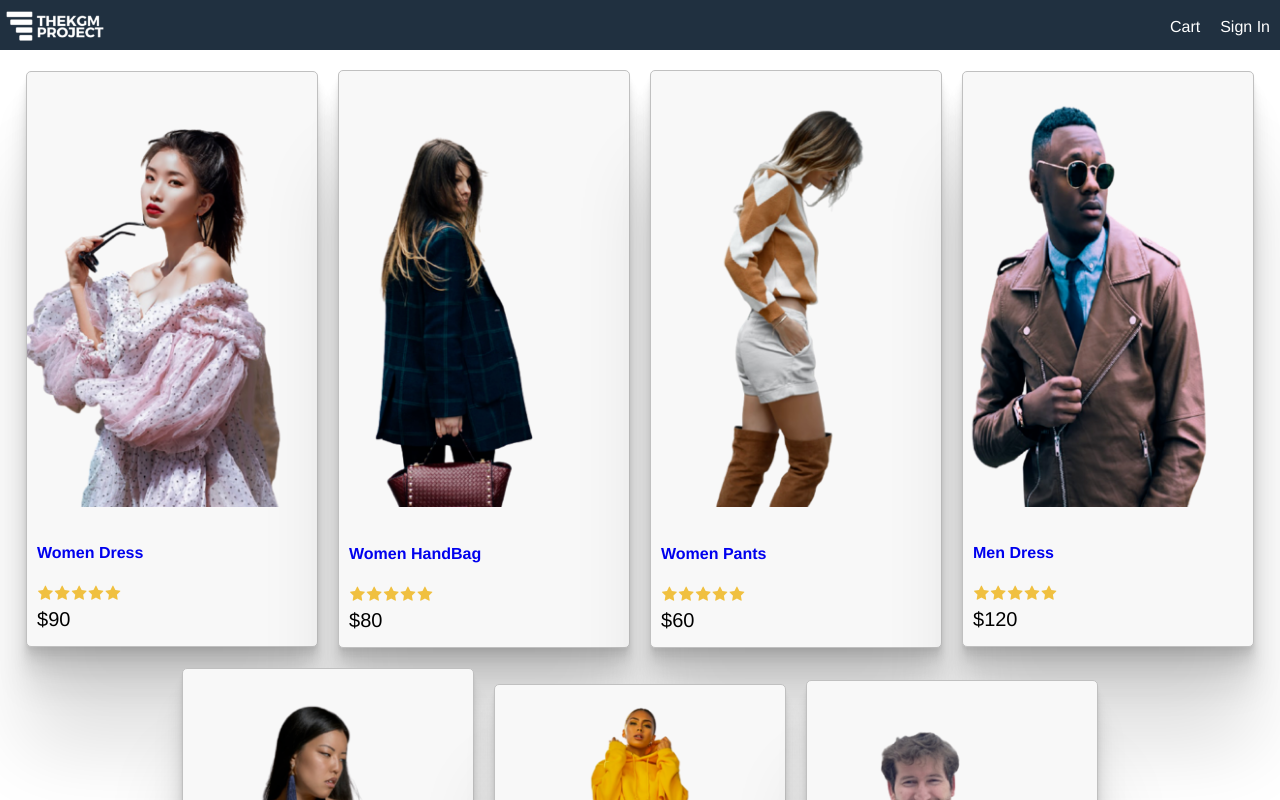
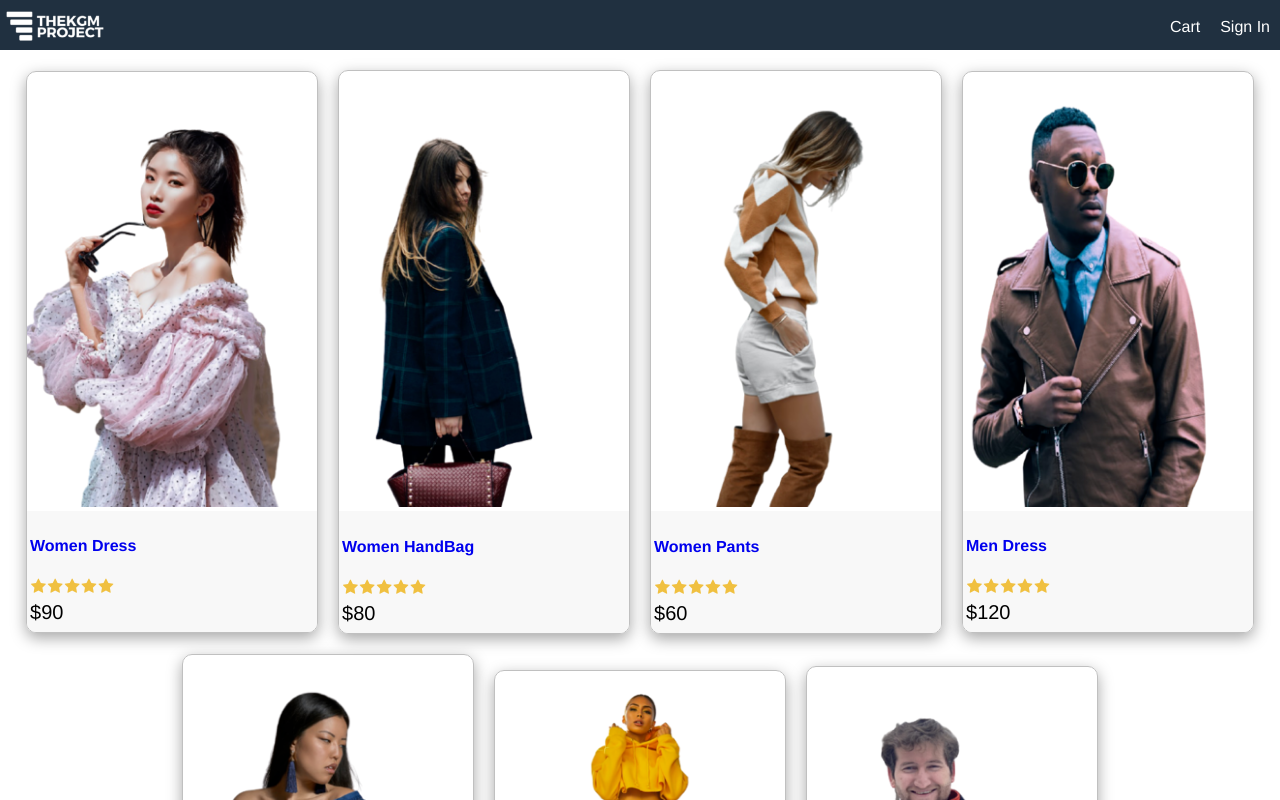
Before and after one commit to fatihkgm/EcommerceWebsite_React, a React (Create React App) app in the folder eshops/: page / in a window 1280 px wide. Shown: the top 800 px of the page. Built offline with nearby package versions, Linux system fonts and the light colour scheme.

Commit message:
css style updated

```diff
--- a/eshops/src/index.css
+++ b/eshops/src/index.css
@@ -89,16 +89,15 @@ img.medium {
 /* Card */
 .card {
   border: 0.1rem #c0c0c0 solid;
-  background-color: #f8f8f8;
-  border-radius: 0.5rem;
+  border-radius: 1rem;
   margin: 1rem;
-  box-shadow: 0 2.8px 2.2px rgba(0, 0, 0, 0.034),
-    0 6.7px 5.3px rgba(0, 0, 0, 0.048), 0 12.5px 10px rgba(0, 0, 0, 0.06),
-    0 22.3px 17.9px rgba(0, 0, 0, 0.072), 0 41.8px 33.4px rgba(0, 0, 0, 0.086),
-    0 100px 80px rgba(0, 0, 0, 0.12);
+  overflow: hidden;
+  box-shadow: rgba(0, 0, 0, 0.35) 0px 5px 15px;
 }
 .card-body {
-  padding: 1rem;
+  padding: 0.3rem;
+  background-color: #f8f8f8;
+  overflow: hidden;
 }
 .card-body > * {
   margin-bottom: 0.5rem;
```
Also changed, not shown: 1 other file (tests, documents, lock files or other folders).
